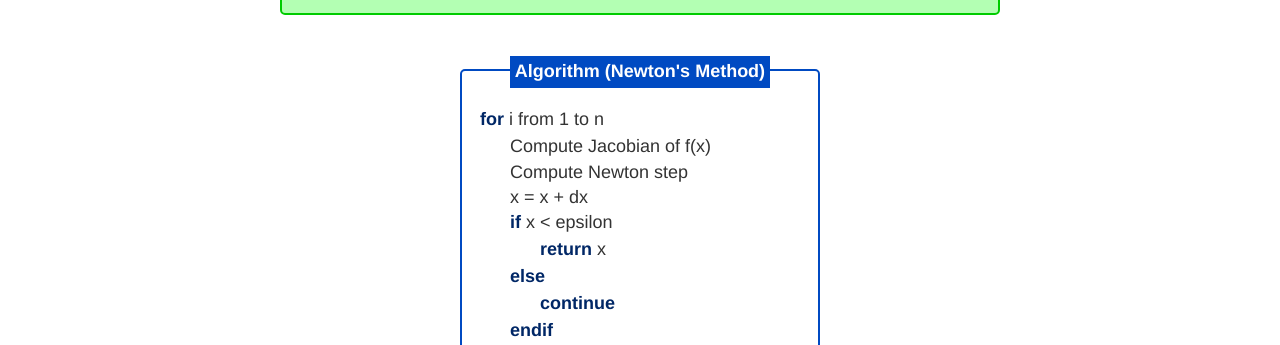
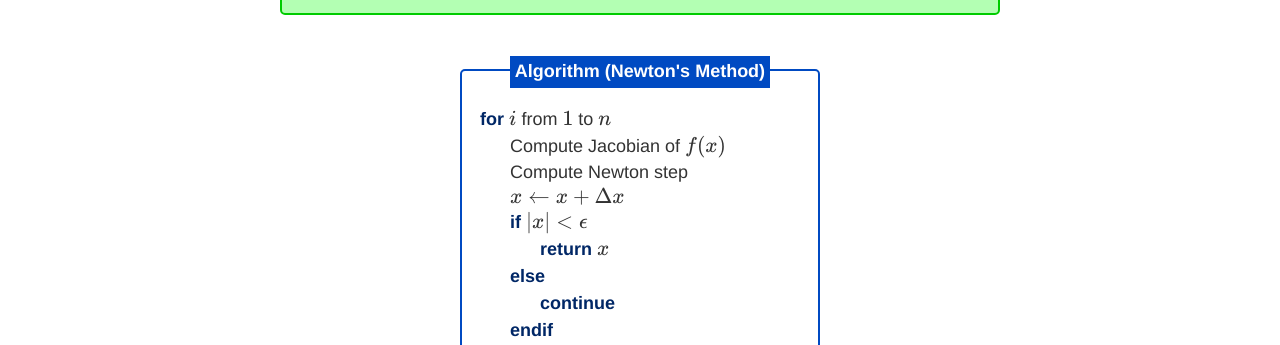
Before and after one commit to choward1491/choward1491.github.io, a Jekyll site: the page built from _posts/2020-7-25-Searching-Streams-for-the-Unknown.md, in a window 1280 px wide and 900 px high, scrolled down 4400 px. Shown: the part 367-712 px from the top of the window. Built offline with Jekyll 4.4.1, drawn with Linux system fonts in a browser that asks for light colours; nearby versions of some CDN libraries; comment, search, counter and statistics services are not loaded.

Commit message:
push some changes.. experiment with algorithm typsetting

```diff
--- a/_posts/2020-7-25-Searching-Streams-for-the-Unknown.md
+++ b/_posts/2020-7-25-Searching-Streams-for-the-Unknown.md
@@ -108,16 +108,16 @@ int main(int argc, char** argv){
 
 <div class="algorithm">
     <div class="algorithm_name" text="Newton's Method"></div>
-    <div class="for_loop"> i from 1 to n
+    <div class="for_loop"> $i$ from $1$ to $n$
         <ul>
-            <li>Compute Jacobian of f(x)</li>
+            <li>Compute Jacobian of $f(x)$</li>
             <li>Compute Newton step</li>
-            <li>x = x + dx</li>
+            <li>$x \leftarrow x + \Delta x$</li>
             <li>
-                <div class="if_cond"> x < epsilon
+                <div class="if_cond"> $|x| < \epsilon$
                     <ul>
                         <li>
-                            <div class="return">x</div>
+                            <div class="return">$x$</div>
                         </li>
                     </ul>
                 </div>
```
